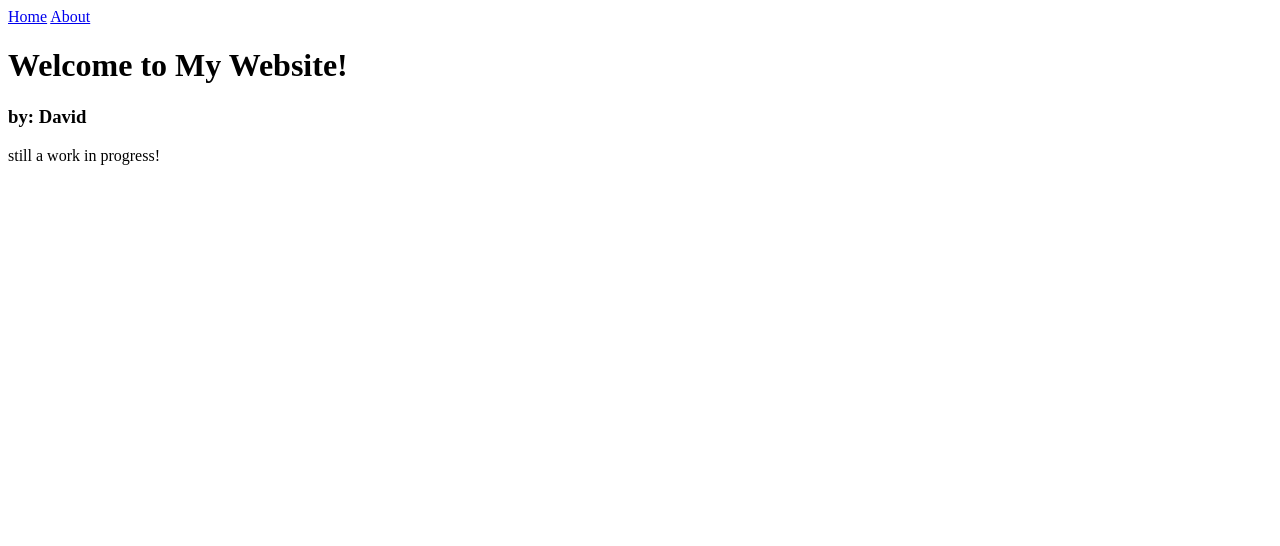
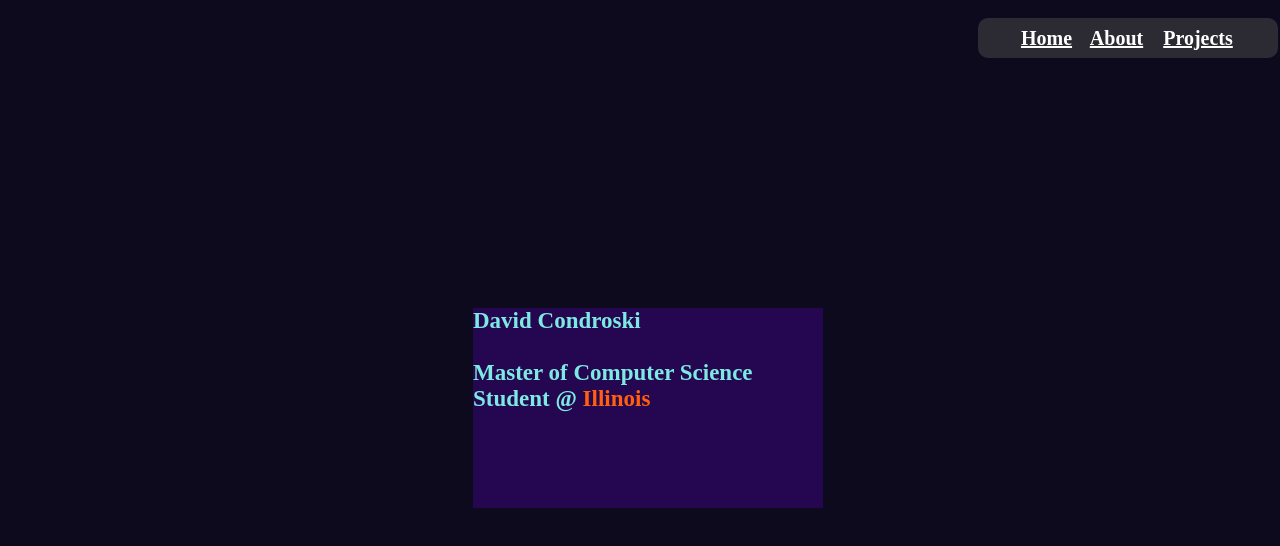
Before and after one commit to sideOfLentils/sideoflentils.github.io, a SvelteKit app in the folder my-app/: page / in a window 1280 px wide. Shown: the top 546 px of the page. Built offline with nearby package versions, Linux system fonts and the light colour scheme.

Commit message:
added in most of the css I want for the home page. Also added a projects page.

```diff
--- a/my-app/src/routes/+layout.svelte
+++ b/my-app/src/routes/+layout.svelte
@@ -1,6 +1,12 @@
-<nav>
-    <a href="/">Home</a>
-    <a href="/about">About</a>
-</nav>
+<script>
+    import './styles.css';
+</script>
+<div class="container nav">
+    <nav>
+        <a href="/" class="nav-text">Home</a>
+        <a href="/about" class="nav-text">About</a>
+        <a href="/projects" class="nav-text projects">Projects</a>
+    </nav>
+</div>
 
 <slot />
--- a/my-app/src/routes/+page.svelte
+++ b/my-app/src/routes/+page.svelte
@@ -1,8 +1,16 @@
-<script>
-    let name = "David";
-</script>
-
-<h1>Welcome to My Website!</h1>
-<h3> by: {name} </h3>
-<p> still a work in progress! </p>
-<!-- <button on:click={}>About</button> -->
+<svelte:head>
+    <title>Home</title>
+    <meta name="description" content="My Portfolio Website" />
+</svelte:head>
+<div class="container card">
+    <div class="business-card">
+        <div class="business-card-text">
+            David Condroski
+            <br/>
+            <br/>
+            Master of Computer Science
+            <br/>
+            Student @ <span class="illinois">Illinois</span>
+        </div>
+    </div>
+</div>
--- a/my-app/src/routes/about/+page.svelte
+++ b/my-app/src/routes/about/+page.svelte
@@ -1 +1 @@
-<h1>About me!</h1>
+<!-- <p>About me!</p> -->
--- /dev/null
+++ b/my-app/src/routes/styles.css
@@ -0,0 +1,119 @@
+:root {
+    --normal-font: "Gothic A1";
+    --normal-text-color: #7DE9E2;
+
+    --card-font-size: 23px;
+    --card-background-color: #240750;
+
+    --base-background-color: #0E0A1E;
+}
+
+body {
+    overflow: hidden;
+    background-color: var(--base-background-color);
+
+}
+
+nav {
+    pointer-events: auto;
+
+    display: flex;
+    flex-direction: row;
+    justify-content: center;
+    align-items: center;
+    gap: 10px;
+
+    width: 300px;
+    height: 40px;
+
+    position: fixed;
+    margin: 10px;
+
+    border-radius: 10px;
+    background-color: #2C2A33;
+}
+
+p {
+    color: #FFF;
+
+    font-family: var(--normal-font);
+    font-size: 12px;
+    font-style: normal;
+    font-weight: 700;
+    line-height: normal;
+}
+
+.container {
+    pointer-events: none;
+
+    position: absolute;
+    width: 100%;
+    height: 100%;
+    display: flex;
+
+}
+
+.container.card {
+    justify-content: center;
+    align-items: center;
+}
+
+.container.nav {
+    justify-content: flex-end;
+    align-items: start;
+}
+
+.nav-text {
+    display: flex;
+    flex-direction: column;
+    justify-content: center;
+    width: 60px;
+    height: 40px;
+    float: left;
+
+    color: #FFF;
+
+    text-align: center;
+    font-family: "Gothic A1";
+    font-size: 20px;
+    font-style: normal;
+    font-weight: 600;
+    line-height: normal;
+}
+
+.nav-text.projects {
+    width: 83px;
+}
+
+.business-card {
+    pointer-events: auto;
+
+    width: 350px;
+    height: 200px;
+    flex-shrink: 0;
+
+    background-color: var(--card-background-color);
+}
+
+.business-card-text {
+    width: 320px;
+    height: 100px;
+    flex-shrink: 0;
+
+    color: var(--normal-text-color);
+
+    font-family: var(--normal-font);
+    font-size: var(--card-font-size);
+    font-style: normal;
+    font-weight: 700;
+    line-height: normal;
+}
+
+.illinois {
+    color: #FF5F0F;
+    font-family: var(--normal-font);
+    font-size: var(--card-font-size);
+    font-style: normal;
+    font-weight: 700;
+    line-height: normal;
+}
```
Also changed, not shown: my-app/src/routes/projects/+page.svelte (added), 1 other file (tests, documents, lock files or other folders).
